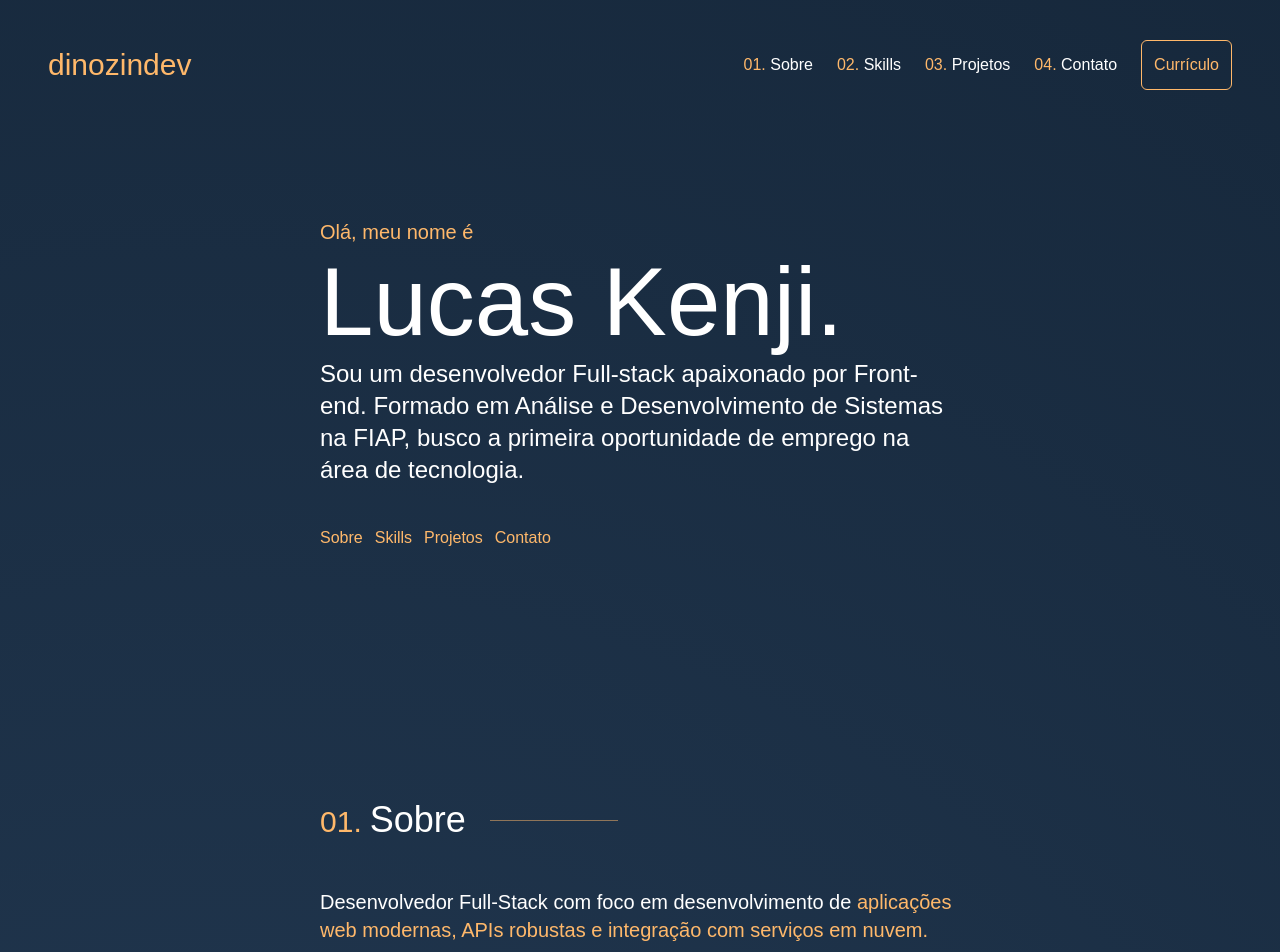
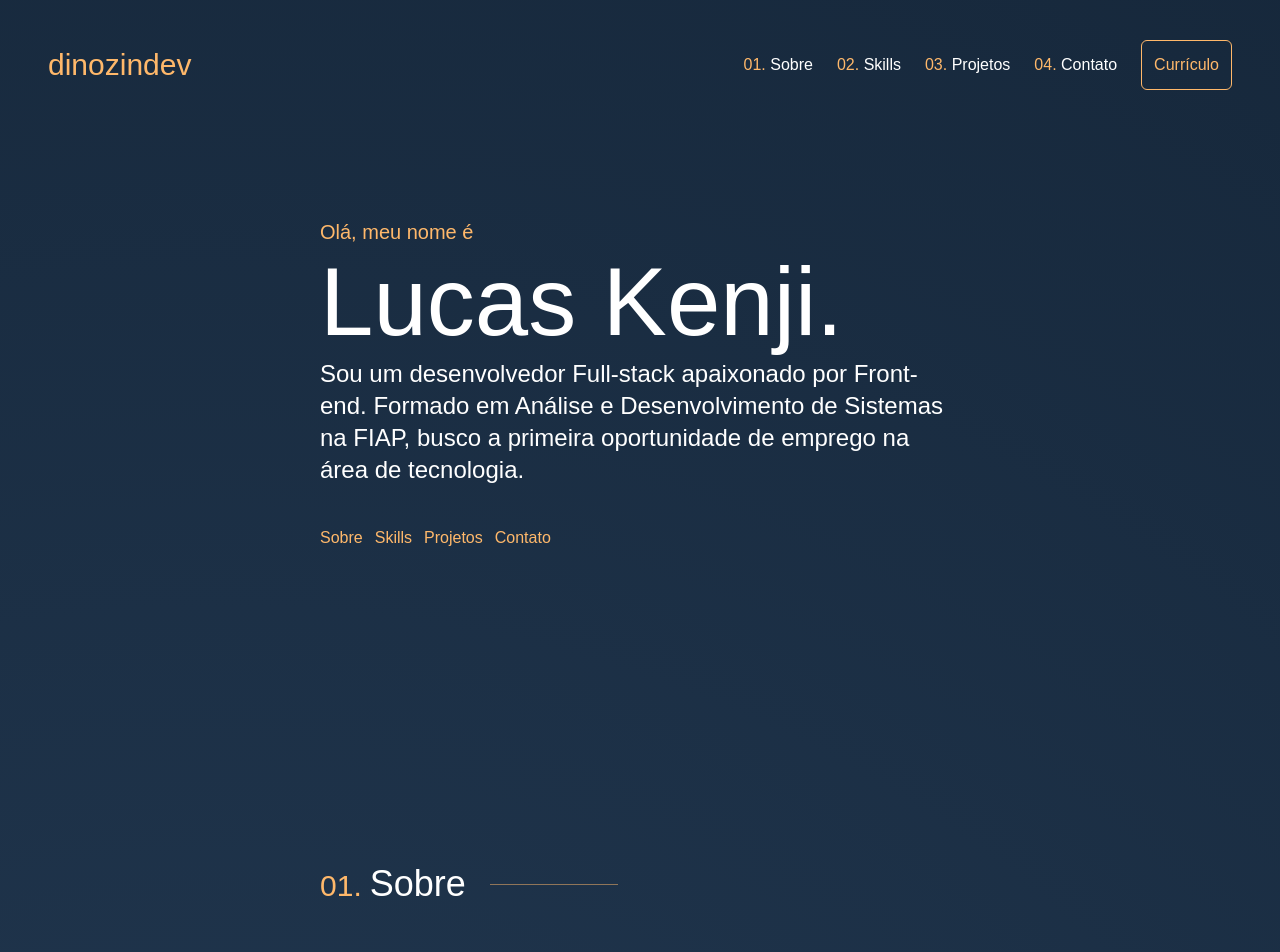
Before and after one commit to dinozindev/portfolio-v2, a React (Vite) app: page / in a window 1280 px wide. Shown: the top 952 px of the page. Built offline with nearby package versions, Linux system fonts and the light colour scheme; some icons are missing; a web font is replaced by a local one.

Commit message:
refactor: reajustando padding do header de section

```diff
--- a/src/Components/SectionHeader.tsx
+++ b/src/Components/SectionHeader.tsx
@@ -7,7 +7,7 @@ type SectionHeaderProps = {
 const SectionHeader = ({number, text}: SectionHeaderProps) => {
   return (
     <>
-    <header className="flex mb-8 items-center md:justify-start gap-6">
+    <header className="flex mb-8 mt-16 items-center md:justify-start gap-6">
         <div className="flex gap-2 items-end">
         <p className="text-orange-300 text-3xl">{number}.</p>
         <h3 className="text-4xl">{text}</h3>
```
